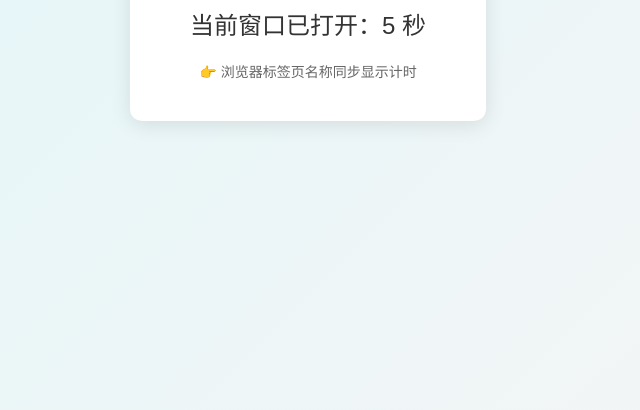
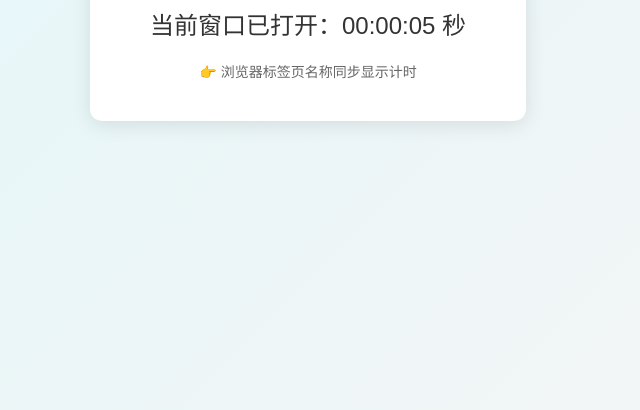
Before and after one commit to liuruzhi11/time, a plain HTML site: page index.html in a window 1280 px wide. Shown: the part 390-800 px from the top of the page, without its empty margins (332-972 px from the left). Drawn offline with Linux system fonts and the light colour scheme.

Commit message:
Update index.html

```diff
--- a/index.html
+++ b/index.html
@@ -51,15 +51,26 @@
     </div>
 
     <script>
-        const startTime=Date.now();
-        const timerElement=document.getElementById('timer');
-        function updateTimer() {
-            const elapsedSeconds=Math.floor((Date.now()-startTime)/1000);
-            timerElement.textContent=elapsedSeconds;
-            document.title = `${elapsedSeconds} 秒`;
-        }
-        updateTimer();
-        setInterval(updateTimer, 1000);
+    const startTime = Date.now();
+    const timerElement = document.getElementById('timer');
+
+    function updateTimer() {
+        const elapsedSeconds = Math.floor((Date.now() - startTime) / 1000);
+        // 计算时分秒
+        const hours = Math.floor(elapsedSeconds / 3600);
+        const minutes = Math.floor((elapsedSeconds % 3600) / 60);
+        const seconds = elapsedSeconds % 60;
+        // 格式化为两位数（不足补0）
+        const hh = String(hours).padStart(2, '0');
+        const mm = String(minutes).padStart(2, '0');
+        const ss = String(seconds).padStart(2, '0');
+        // 页面显示
+        timerElement.textContent = `${hh}:${mm}:${ss}`;
+        // 窗口标题显示
+        document.title = `${hh}:${mm}:${ss}`;
+    }
+    updateTimer();
+    setInterval(updateTimer, 1000);
     </script>
 </body>
 </html>
```
